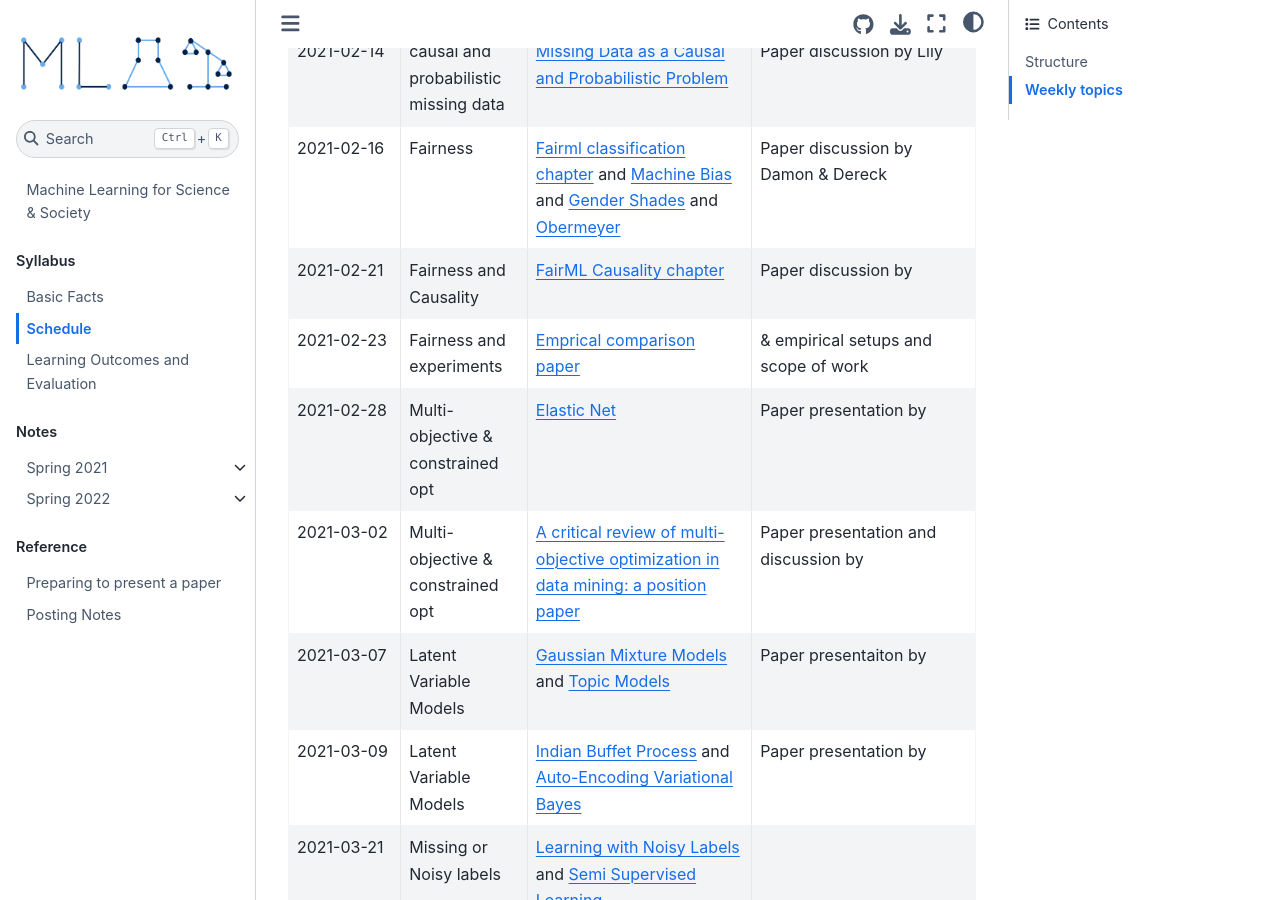
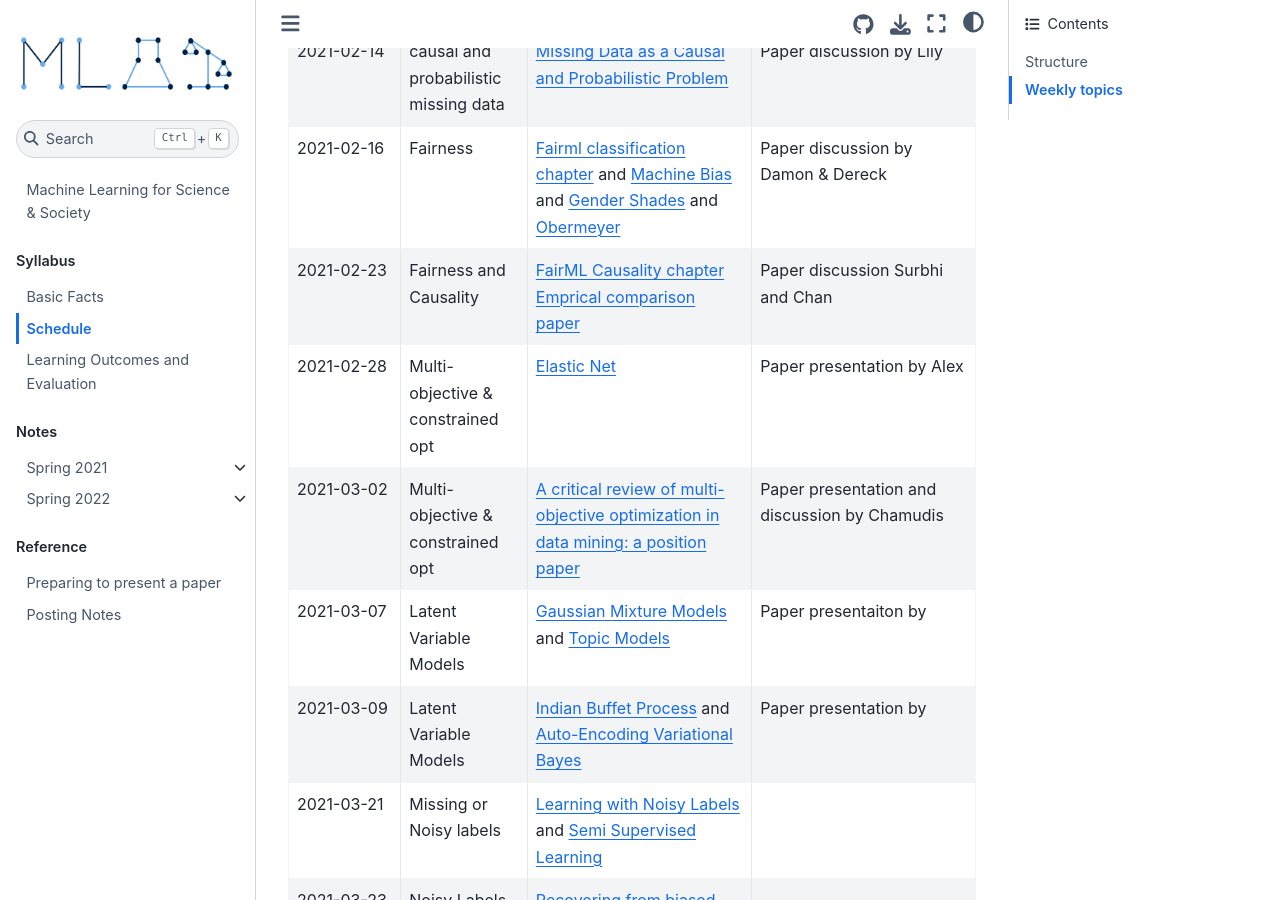
Before and after one commit to ml4scisoc/ml4scisoc.github.io, a Jupyter Book: the page built from syllabus/schedule.md, in a window 1280 px wide and 900 px high, scrolled down 2023 px. Built offline with Jupyter Book 1.0.4 settings and Sphinx 7.4.7 and the Sphinx Book theme 1.1.4, drawn with Linux system fonts in a browser that asks for light colours; pages that are not in the unit, such as notebooks, are missing from menus.

Commit message:
update presenters

```diff
--- a/syllabus/schedule.md
+++ b/syllabus/schedule.md
@@ -79,22 +79,18 @@ and recent publications.
   - Fairness
   - [Fairml classification chapter](https://fairmlbook.org/classification.html) and [Machine Bias](https://www.propublica.org/article/machine-bias-risk-assessments-in-criminal-sentencing) and [Gender Shades](http://proceedings.mlr.press/v81/buolamwini18a/buolamwini18a.pdf) and [Obermeyer](https://www.science.org/doi/full/10.1126/science.aax2342)
   - Paper discussion by Damon & Dereck
-* - 2021-02-21
+* - 2021-02-23
   - Fairness and Causality
-  - [FairML Causality chapter](https://fairmlbook.org/causal.html)
-  - Paper discussion by
-* - 2021-02-23
-  - Fairness and experiments
-  - [Emprical comparison paper](https://dl.acm.org/doi/10.1145/3287560.3287589)
-  - & empirical setups and scope of work
+  - [FairML Causality chapter](https://fairmlbook.org/causal.html) [Emprical comparison paper](https://dl.acm.org/doi/10.1145/3287560.3287589)
+  - Paper discussion Surbhi and Chan
 * - 2021-02-28
   - Multi-objective & constrained opt
   - [Elastic Net](https://rss.onlinelibrary.wiley.com/doi/10.1111/j.1467-9868.2005.00503.x)
-  - Paper presentation by
+  - Paper presentation by Alex
 * - 2021-03-02
   - Multi-objective & constrained opt
   - [A critical review of multi-objective optimization in data mining: a position paper](https://dl.acm.org/doi/abs/10.1145/1046456.1046467?casa_token=EolodHNPqJcAAAAA:WP8AqKpTtu74hQbMH6MabfM3HjFbQZ2C5Vp4CV--FTleunL6O_cKD98tfi7KVSWbD89vGdVaReg)
-  - Paper presentation and discussion by
+  - Paper presentation and discussion by Chamudis
 * - 2021-03-07
   - Latent Variable Models
   - [Gaussian Mixture Models](https://jakevdp.github.io/PythonDataScienceHandbook/05.12-gaussian-mixtures.html) and [Topic Models](https://jmlr.org/papers/volume3/blei03a/blei03a.pdf)
```
